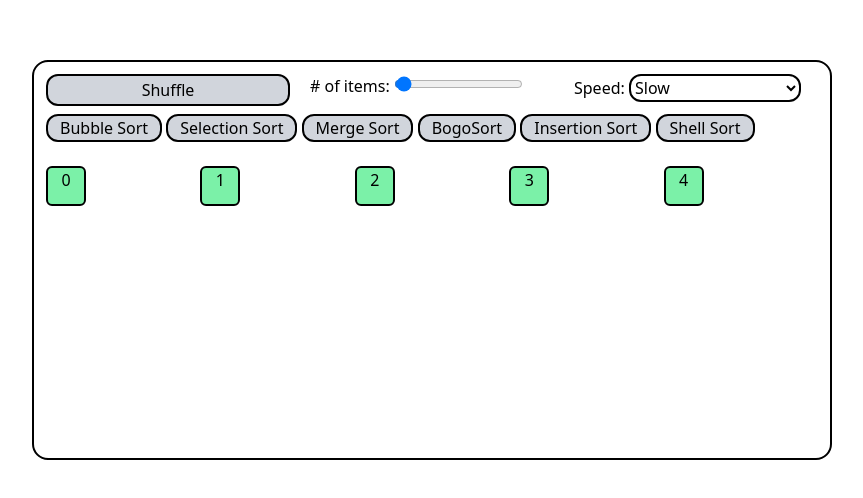
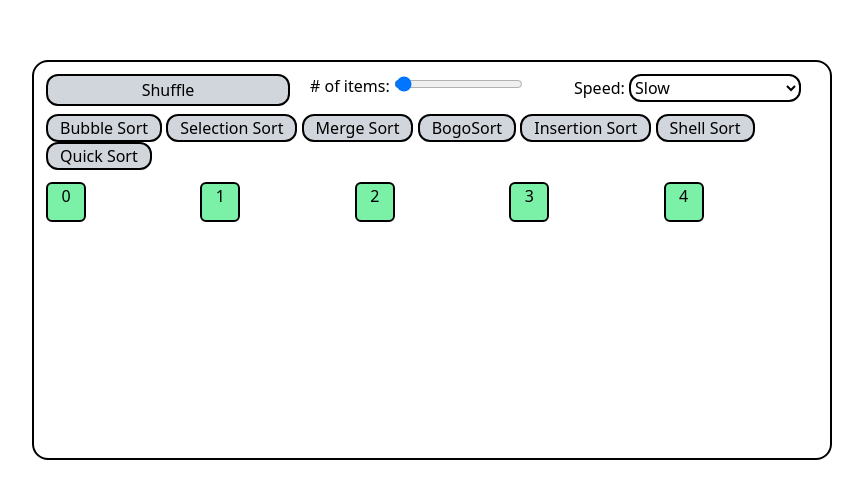
Before and after one commit to CaseyMasonek/sorting-algs, a SvelteKit app: page / in a window 1280 px wide. Shown: the part 140-638 px from the top of the page, without its empty margins (208-1071 px from the left). Built offline with nearby package versions, Linux system fonts and the light colour scheme.

Commit message:
Add quick sort

```diff
--- a/src/routes/+page.svelte
+++ b/src/routes/+page.svelte
@@ -283,30 +283,41 @@
 	// 	result = [];
 	// }
 
-	async function quickSort(array: Item[]) {
-		if (array.length < 2) {
-			return;
+	async function quickSort(start=0,end=items.length) {
+		const pool = items.slice(start,end)
+
+		if (pool.length <= 1) return
+
+		const pivot = pool[0]
+
+		pivot.special = true
+
+		await sleep(delay)
+
+		for (const item of pool.slice(1)) {
+			item.selected = true
+
+			await sleep(delay)
+
+			if (item.value < pivot.value) {
+				const idx = items.indexOf(item)
+				items.splice(idx,1)
+				items.splice(start,0,item)
+
+				await sleep(delay)
+			}
+
+			item.selected = false
 		}
 
-		const pivot = array[getMedian(array)];
-		pivot.special = true;
+		const newIdx = items.indexOf(pivot)
 
-		for (const item of array) {
-			if (item == pivot) continue;
+		pivot.special = false
 
-			if (item.value < pivot.value) {
-				array.splice(array.indexOf(item), 1);
-				array.splice(0, 0, item);
-			}
-		}
+		await sleep(delay)
 
-		const newArrays = [array.slice(0, array.indexOf(pivot)), array.slice(array.indexOf(pivot))];
-
-		console.log(newArrays);
-
-		for (const arr of newArrays) {
-			quickSort(arr);
-		}
+		await quickSort(start,newIdx)
+		await quickSort(newIdx + 1,end)
 	}
 
 	// async function quickSort() {
@@ -544,7 +555,7 @@
 
 				<div>
 					<label for="numItems"># of items: </label>
-					<input id="numItems" type="range" min="2" max={190} defaultValue="5" bind:value={size} />
+					<input id="numItems" type="range" min="2" max={200} defaultValue="5" bind:value={size} />
 				</div>
 
 				<div>
@@ -616,10 +627,19 @@
 				>
 					Shell Sort
 				</button>
+
+				<button
+					class="rounded-xl border-2 bg-gray-300 px-3 hover:bg-gray-200 active:bg-gray-100"
+					onclick={() => quickSort()}
+					onmouseenter={() => (info = `Time complexity: O(n log n)`)}
+					onmouseleave={() => (info = '')}
+				>
+					Quick Sort
+				</button>
 			</div>
 		</div>
 
-		<div class="grid grid-rows-3">
+		<div class="grid grid-rows-3 mt-4">
 			<div class="flex w-full flex-row">
 				{#each items as item (item.value)}
 					<div animate:flip={delay > 1 ? { duration: delay } : { duration: 0 }} class="flex-bottom w-full h-60">
```
